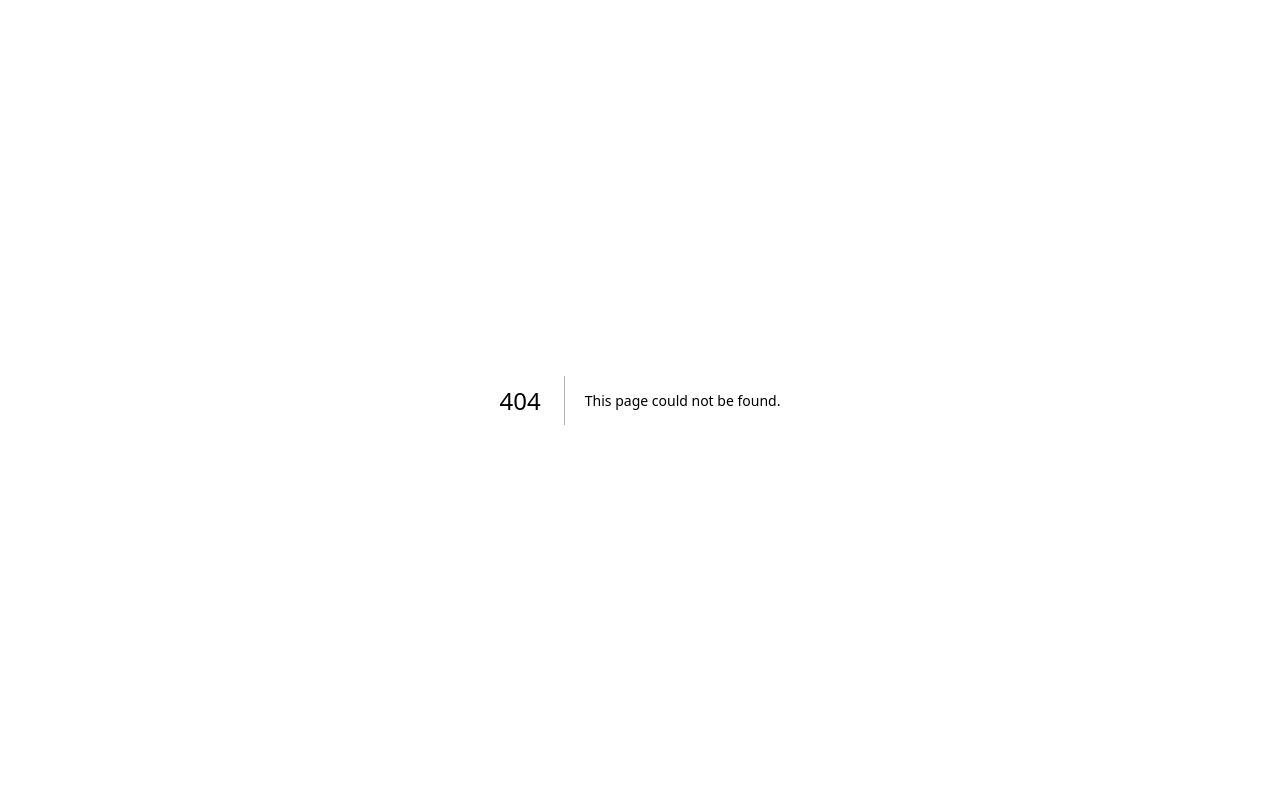
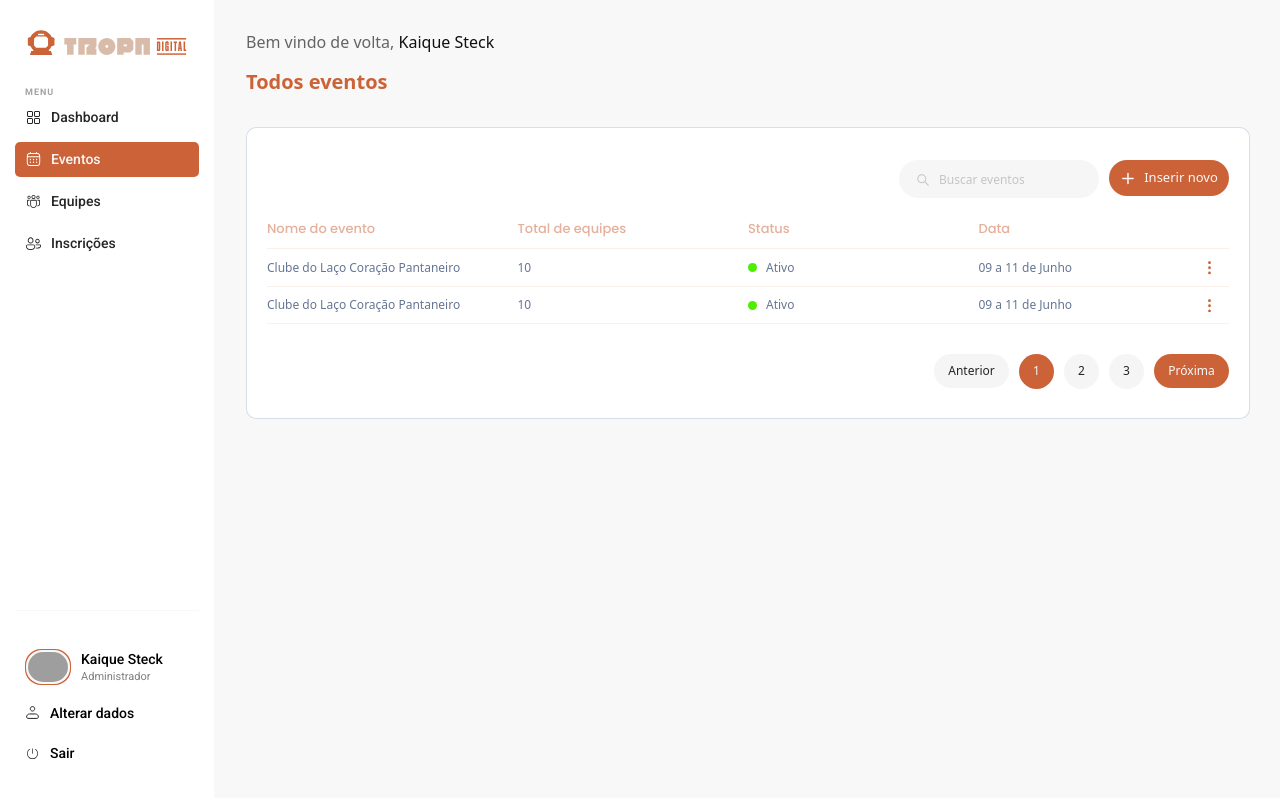
Before and after one commit to Joao-Penitente/vaga_frontend, a Next.js app: page /eventos in a window 1280 px wide. Before the commit this address had no page. Built offline with nearby package versions, Linux system fonts and the light colour scheme; grey boxes are pictures that could not be loaded.

Commit message:
feat: page events

```diff
--- /dev/null
+++ b/src/app/(dashboard)/eventos/page.tsx
@@ -0,0 +1,122 @@
+import { Button } from "@/components/Button";
+import { InputRoot, InputSearch } from "@/components/Input";
+import Image from "next/image";
+import { Poppins } from "next/font/google";
+
+const poppins = Poppins({
+  weight: ["400", "500", "600", "700"],
+  variable: "--font-poppins",
+  subsets: ["latin"],
+});
+
+const list = [
+  {
+    id: 1,
+    name: "Clube do Laço Coração Pantaneiro",
+    status: "Ativo",
+    teams: 10,
+    date: "09 a 11 de Junho",
+  },
+  {
+    id: 2,
+    name: "Clube do Laço Coração Pantaneiro",
+    status: "Ativo",
+    teams: 10,
+    date: "09 a 11 de Junho",
+  },
+];
+
+export default function Eventos() {
+  return (
+    <div className="min-h-screen py-[30px] px-[10px] md:p-[30px] bg-[#F8F8F8] w-full flex flex-col gap-[30px]">
+      <div className="flex flex-col gap-[13px]">
+        <p className="text-black-opacity text-[16px] font-normal">
+          Bem vindo de volta,
+          <strong className="font-medium text-[#101010]"> Kaique Steck</strong>
+        </p>
+        <h2 className="text-orange font-bold text-[20px]">Todos eventos</h2>
+      </div>
+
+      <div className="border border-[#09428F2B] flex flex-col p-[20px] rounded-[10px] bg-[#fff]">
+        <div className="flex gap-[10px] w-full max-w-[240px] md:max-w-[330px] self-end py-3">
+          <InputRoot>
+            <InputSearch
+              placeholder="Buscar eventos"
+              className="h-[30px] md:h-full"
+            />
+          </InputRoot>
+          <Button className="max-w-[90px] h-[30px] text-[10px] md:text-[13px] gap-[2px] md:gap-[9px] md:max-w-[120px] md:h-[36px]">
+            <Image
+              src="/mais.svg"
+              width={15}
+              height={15}
+              alt="Editar"
+              className="w-[8px] h-[8px] md:w-[15px] md:h-[15px]"
+            />
+            Inserir novo
+          </Button>
+        </div>
+
+        <div className="overflow-x-auto">
+          <div className="min-w-[540px] ">
+            <div
+              className={`${poppins.className} font-medium text-[9px] md:text-[13px] text-[#CC623780] text-left grid grid-cols-[1fr_1fr_1fr_1fr_20px] md:grid-cols-[1fr_1fr_1fr_1fr_40px] gap-0 h-[38px] items-center`}
+            >
+              <p className="w-full md:max-w-[330px]">Nome do evento</p>
+              <p className="w-full md:max-w-[330px] px-[20px]">
+                Total de equipes
+              </p>
+              <p className="w-full md:max-w-[330px] px-[20px]">Status</p>
+              <p className="w-full md:max-w-[330px] px-[20px]">Data</p>
+              <div className="w-[40px]"> </div>
+            </div>
+
+            {list.map((item, index) => (
+              <div
+                className={`text-[#657593] font-normal text-[9px] md:text-[12px] text-left grid grid-cols-[1fr_1fr_1fr_1fr_20px] md:grid-cols-[1fr_1fr_1fr_1fr_40px] border-t border-[#CC62371A] h-[38px] items-center ${
+                  list.length === index + 1 ? "border-b" : ""
+                }`}
+                key={item.id}
+              >
+                <p className="w-full md:max-w-[330px]">{item.name}</p>
+                <p className="w-full md:max-w-[330px] px-[20px]">
+                  {item.teams}
+                </p>
+                <div className="w-full md:max-w-[330px] px-[20px] flex gap-[5px] md:gap-[9px] items-center">
+                  <div className="w-[9px] h-[9px] rounded-full bg-[#4DEF00]" />
+                  <p>{item.status}</p>
+                </div>
+                <p className="w-full md:max-w-[330px] px-[20px]">{item.date}</p>
+                <Image
+                  src="/edit.svg"
+                  width={5}
+                  height={5}
+                  alt="Editar"
+                  className="justify-self-end md:mr-[17px] cursor-pointer"
+                />
+              </div>
+            ))}
+
+            <div className="flex gap-[10px] h-[74px] pb-[10px] pt-[30px] justify-end items-center">
+              <Button className="text-black bg-[#F5F5F5] max-w-[55px] h-[25px] text-[9px] md:max-w-[75px] md:text-[12px] md:h-full">
+                Anterior
+              </Button>
+              <div className="w-[20px] h-[20px] text-[9px] md:w-[35px] md:h-[35px] md:text-[12px] rounded-full bg-orange text-white flex items-center justify-center">
+                1
+              </div>
+              <div className="w-[20px] h-[20px] text-[9px] md:w-[35px] md:h-[35px] md:text-[12px] rounded-full bg-[#F5F5F5] text-black flex items-center justify-center">
+                2
+              </div>
+              <div className="w-[20px] h-[20px] text-[9px] md:w-[35px] md:h-[35px] md:text-[12px] rounded-full bg-[#F5F5F5] text-black flex items-center justify-center">
+                3
+              </div>
+              <Button className="max-w-[55px] h-[25px] text-[9px] md:max-w-[75px] md:text-[12px] md:h-full">
+                Próxima
+              </Button>
+            </div>
+          </div>
+        </div>
+      </div>
+    </div>
+  );
+}
```
